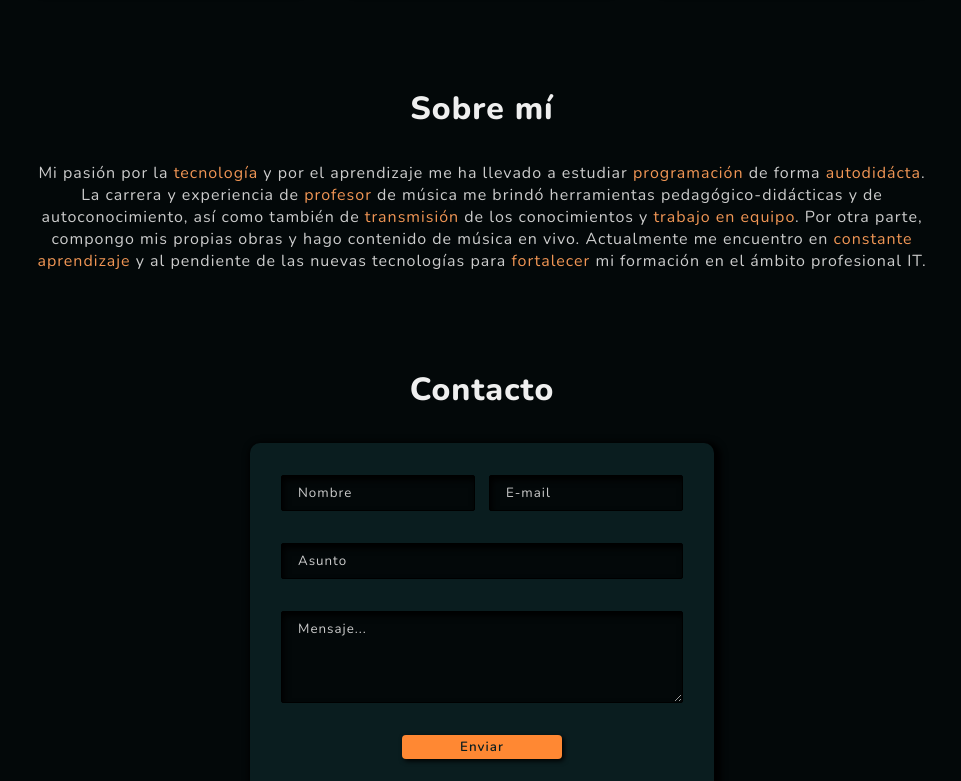
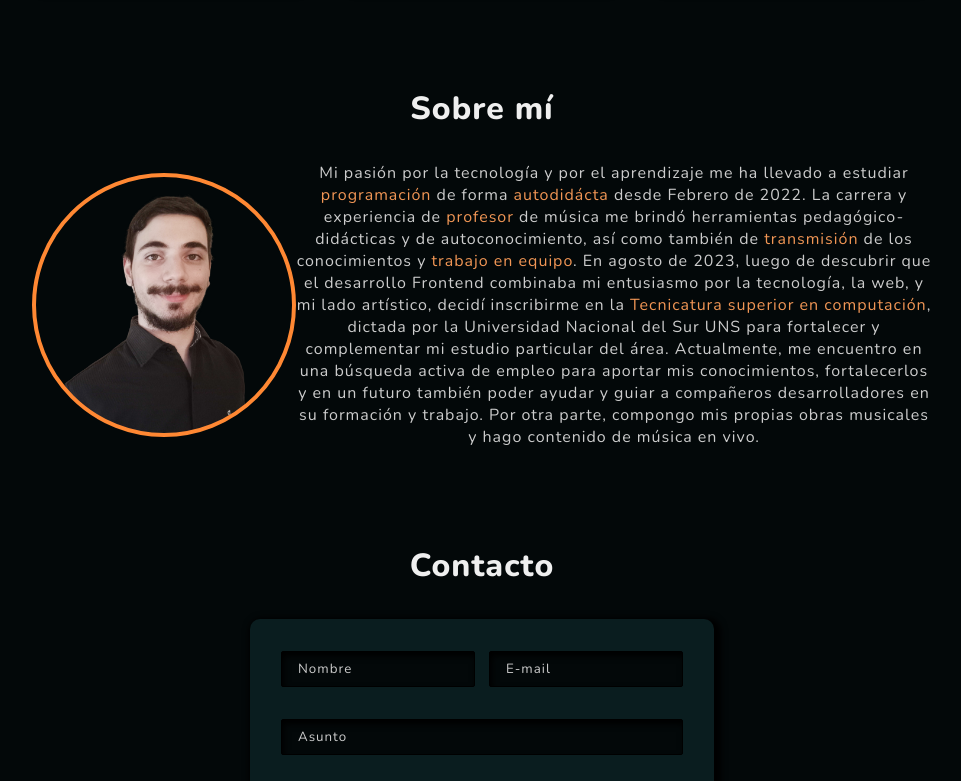
Before and after one commit to ferutizi/Portfolio, a React (Create React App) app: page / in a window 1280 px wide. Shown: the part 2000-2781 px from the top of the page, without its empty margins (158-1119 px from the left). Built offline with nearby package versions, Linux system fonts and the light colour scheme.

Commit message:
added photo in aboutMe and update text

```diff
--- a/src/components/AboutMe.jsx
+++ b/src/components/AboutMe.jsx
@@ -4,15 +4,20 @@ const AboutMe = () => {
   return (
     <section>
       <h3 className='subtitle' id='about-me'>Sobre mí</h3>
-      <div style={{ display: 'flex' }}>
-        <p className='about__text'>
-          Mi pasión por la <span>tecnología</span> y por el aprendizaje me ha llevado a estudiar <span> programación </span>
-          de forma <span>autodidácta</span>. La carrera y experiencia de <span>profesor</span> de música me brindó herramientas
-          pedagógico-didácticas y de autoconocimiento, así como también de <span> transmisión</span> de los conocimientos y
-          <span> trabajo en equipo</span>. Por otra parte, compongo mis propias obras y hago contenido de música en vivo.
-          Actualmente me encuentro en <span>constante aprendizaje</span> y al pendiente de las nuevas tecnologías para
-          <span> fortalecer</span> mi formación en el ámbito profesional IT.
-        </p>
+      <div style={{display: "flex", justifyContent: "center"}}>
+        <div style={{ display: 'flex', maxWidth: "900px", justifyContent: "center", alignContent: "center", alignItems: "center", position: "relative"}}>
+          <div className='frame--photo' aria-label='Fotografía perfil de Fernando Utizi'></div>
+          <p className='about__text'>
+            Mi pasión por la tecnología y por el aprendizaje me ha llevado a estudiar <span> programación </span>
+            de forma <span>autodidácta</span> desde Febrero de 2022. La carrera y experiencia de <span>profesor</span> de música me brindó herramientas
+            pedagógico-didácticas y de autoconocimiento, así como también de <span> transmisión</span> de los conocimientos y
+            <span> trabajo en equipo</span>. En agosto de 2023, luego de descubrir que el desarrollo Frontend combinaba mi entusiasmo por la tecnología,
+            la web, y mi lado artístico, decidí inscribirme en la <span>Tecnicatura superior en computación</span>, dictada por la Universidad Nacional del Sur UNS
+            para fortalecer y complementar mi estudio particular del área. Actualmente, me encuentro en una búsqueda activa de empleo para aportar mis conocimientos,
+            fortalecerlos y en un futuro también poder ayudar y guiar a compañeros desarrolladores en su formación y trabajo.
+            Por otra parte, compongo mis propias obras musicales y hago contenido de música en vivo.
+          </p>
+        </div>
       </div>
     </section>
   )
--- a/src/components/AboutMe.scss
+++ b/src/components/AboutMe.scss
@@ -4,12 +4,27 @@
 .about__text {
     color: $whiteText2;
     max-width: 900px;
-    text-align: center;
     margin: 0 auto;
+    float: left;
 }
 
 span {
     color: $resaltedText;
+}
+
+.frame--photo {
+    height: 16rem;
+    min-width: 16rem;
+    z-index: 2;
+    background-image: url(../img/fernando2.png);
+    shape-outside: circle();
+    background-position: -16px 16px;
+    background-size: cover;
+    background-repeat: no-repeat;
+    border-radius: 50%;
+    border: 4px solid $secondary;
+    position: relative;
+    float: left;
 }
 
 @media (max-width: 1024px) {
--- a/src/components/Nav.scss
+++ b/src/components/Nav.scss
@@ -6,7 +6,7 @@
     display: flex;
     justify-content: center;
     position: fixed;
-    z-index: 1;
+    z-index: 10;
     top: 0;
     width: 100vw;
     height: 50px;
```
Also changed, not shown: src/img/fernando2.png (added).
